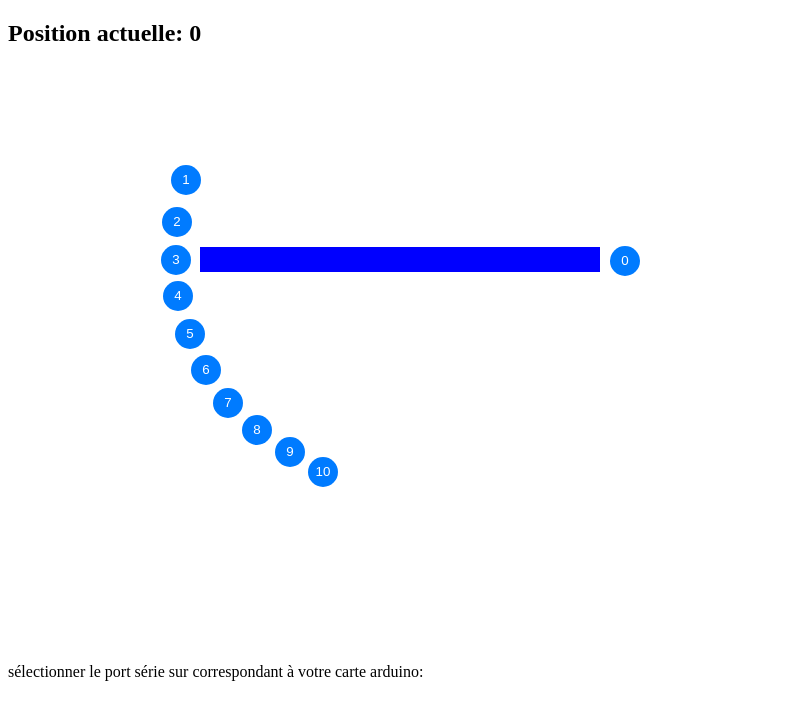
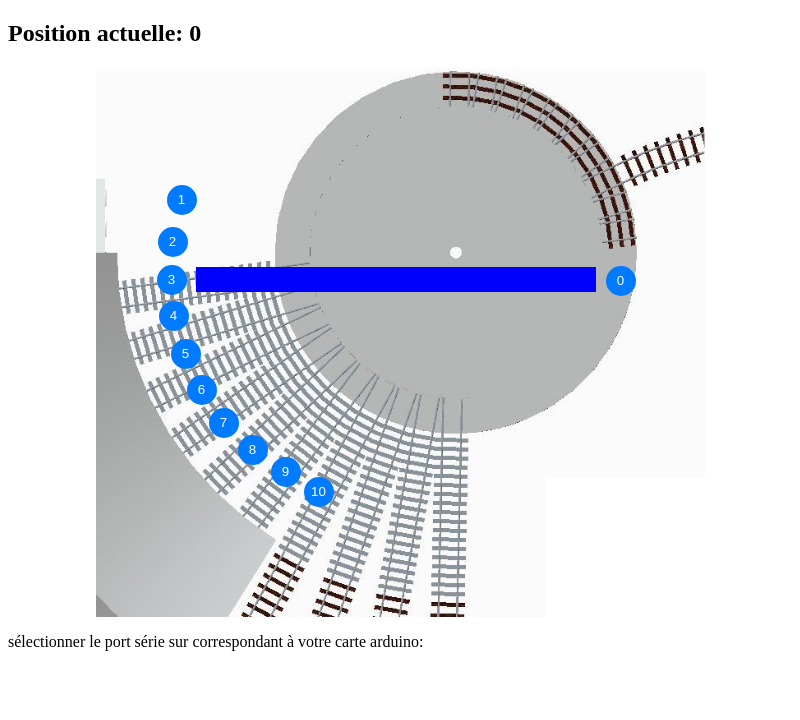
Before and after one commit to quentinleguellanff/pont-tournant, an Electron app: page pont-tournant-js/index.html in a window 800 px wide. Drawn offline with Linux system fonts and the light colour scheme; no server answers.

Commit message:
add images

```diff
--- a/pont-tournant-js/styles.css
+++ b/pont-tournant-js/styles.css
@@ -1,8 +1,12 @@
 .container {
-    width: 400px; /* Ajustez la largeur et la hauteur selon vos besoins */
-    height: 400px;
-    margin: 200px auto;
+    width: 509px;
+    padding-left: 100px;
+    padding-top: 200px;
+    height: 350px;
+    margin: 0px auto;
     margin-bottom: 0px;
+    background-image: url("images/plaque_tournante.jpg");
+    background-size: cover;
 }
 
 .rotating-element {
@@ -11,13 +15,6 @@
     top: 50%;
     transform-origin: center;
     transition: transform 1000ms linear;
-}
-
-#buttons {
-    /* position: absolute; */
-    /* top: 50%; */
-    /* left: 50%; */
-    /* transform: translate(-50%, -50%); */
 }
 
 .button {
```
Also changed, not shown: pont-tournant-js/images/plaque_tournante.jpg (added).
